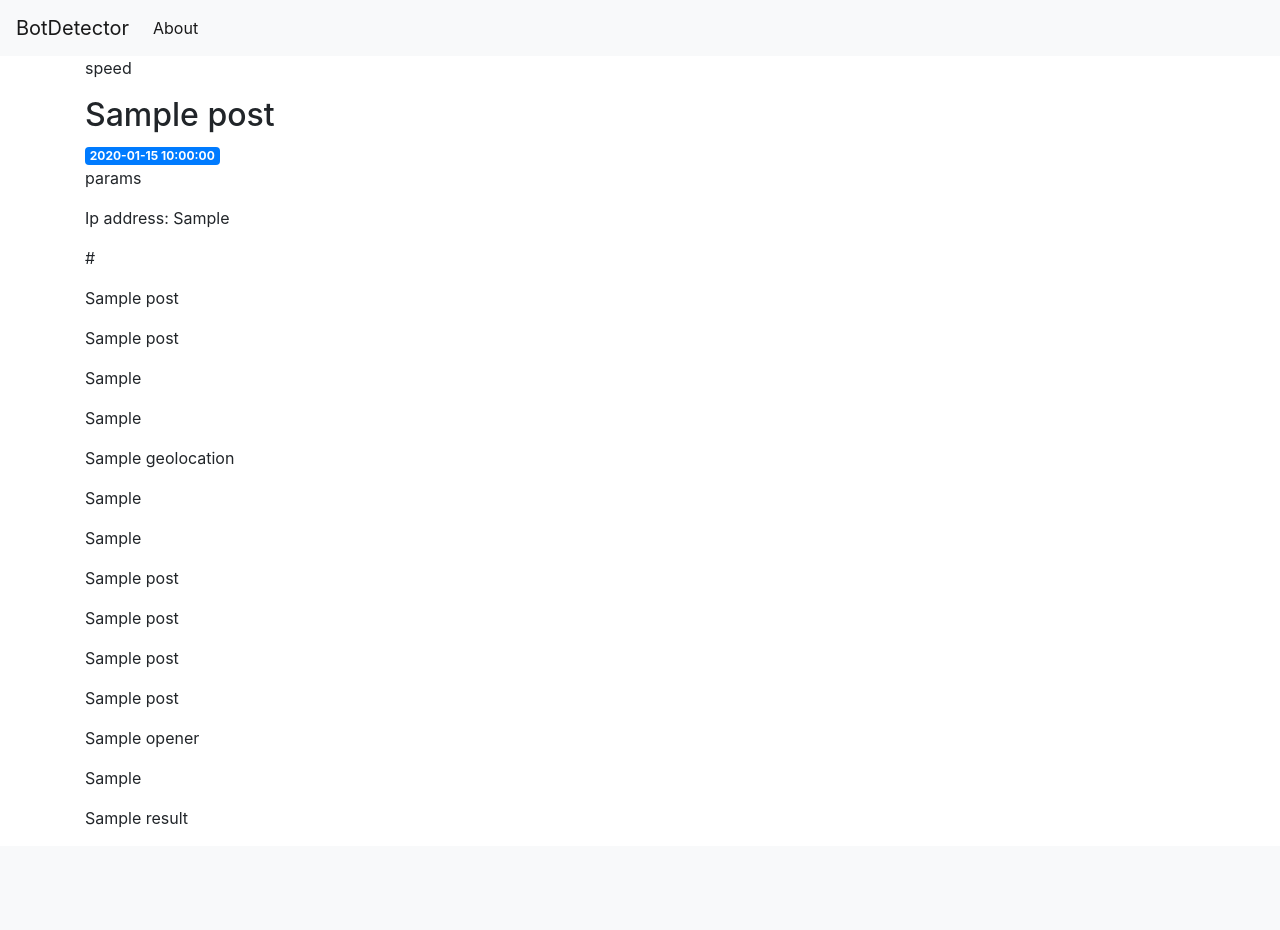
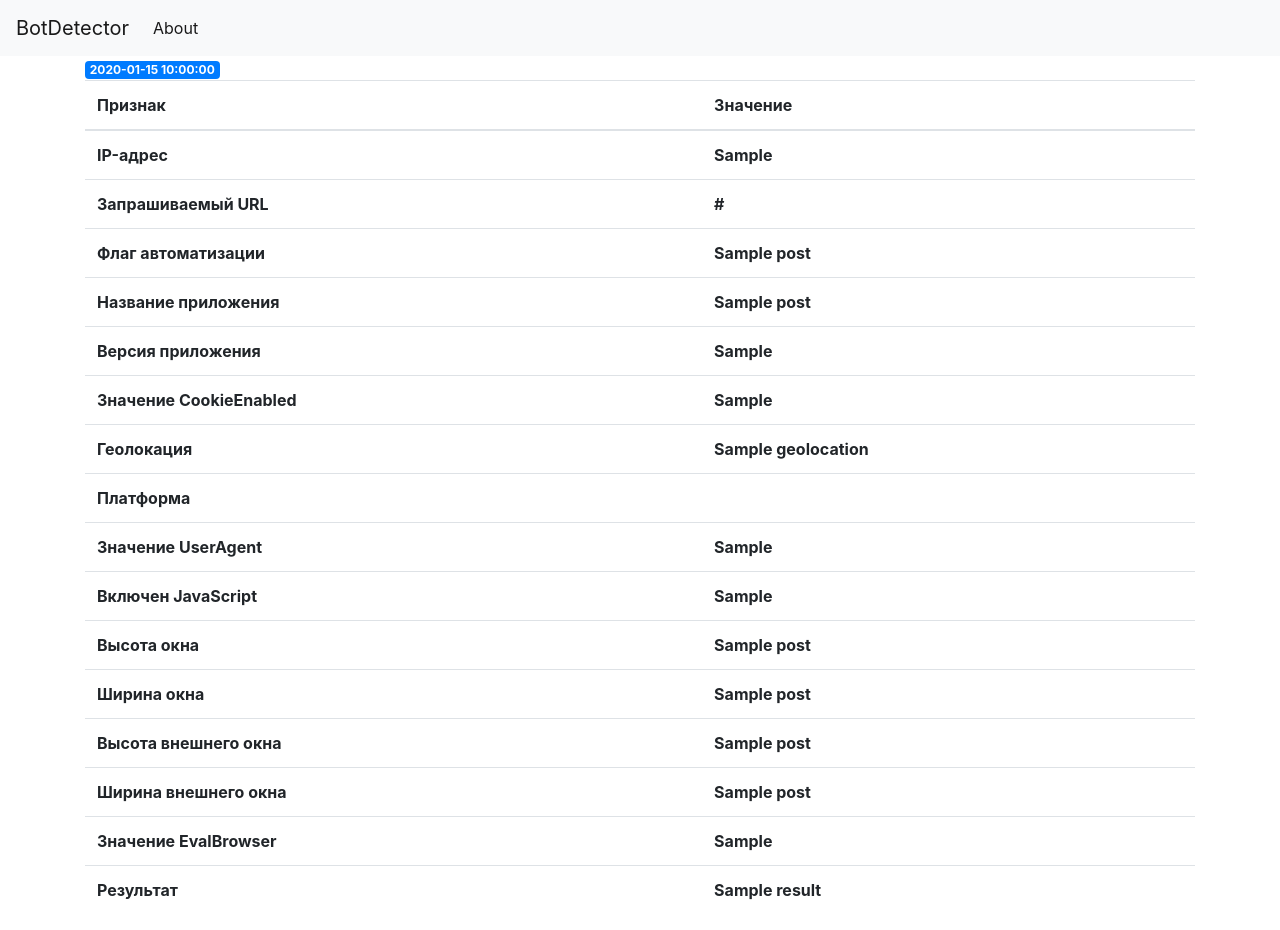
Before and after one commit to RedFox354/flask_diplom, a Flask app: template templates/post.html in a window 1280 px wide. Before the commit the page ends 827 px from the top, so only its background shows below. Run offline with Flask 2, Linux system fonts and the light colour scheme; the template is opened without the code that fills it: most values are stand-ins (such as "Sample title", 1, 10 or a date in 2020); lists and menus that the app fills with data are empty; some libraries are stand-ins or nearby versions.

Commit message:
table of bootstrap

```diff
--- a/app.py
+++ b/app.py
@@ -2,14 +2,10 @@
 from flask import Flask, render_template, request, jsonify
 from werkzeug.exceptions import abort
 import import_module as module
+from flask_cors import CORS
 
-'''
-def get_db_connection():
-    conn = sqlite3.connect('database.db')
-    conn.row_factory = sqlite3.Row
-    return conn
-'''
 app = Flask(__name__)
+CORS(app)
 
 @app.route('/', methods=['GET'])
 def index():
@@ -21,20 +17,14 @@
     ip_address = request.remote_addr
     data = request.get_json()
     module.process_data(data, ip_address)
-    return jsonify({'result': 'ok'})
-
-'''
-def get_data(post_id):
-    conn = get_db_connection()
-    post = conn.execute('SELECT * FROM data WHERE id = ?',
-                        (post_id,)).fetchone()
-    conn.close()
-    if post is None:
-        abort(404)
-    return post
-'''
+    response = jsonify({'result': 'ok'})
+    return response
 
 @app.route('/<int:post_id>')
 def post(post_id):
     post = module.get_data(post_id)
     return render_template('post.html', post=post)
+
+if __name__ == '__main__':
+    # run app in debug mode on port 5000
+    app.run(debug=True, port=5000)
--- a/import_module.py
+++ b/import_module.py
@@ -1,4 +1,5 @@
 import sqlite3
+from flask import Flask, render_template, request, jsonify
 
 def init_db():
     connection = sqlite3.connect('database.db')
@@ -26,25 +27,58 @@
     return data
 
 def process_data(data, ip_address):
-    print(data)
-    if (str(data[15])=="{'Result': 'undefined'}"):
-        data[15] = "Result: Wasn't suspicious activity"
-    elif (str(data[15])=="{'Result': 'wsb'}"):
-        data[15] = "Result: browser is automated"
-    elif (str(data[15])=="{'Result': 'csm'}"):
-        data[15] = "Result: Constant cursor speed"
-    elif (str(data[15])=="{'Result': 'gtlwm'}"):
-        data[15] = "Result: Went to link without mouse"
-    elif (str(data[15])=="{'Result': 'gthl'}"):
-        data[15] = "Result: Went to hidden link"
-    elif (str(data[15])=="{'Result': 'wsb'}"):
-        data[15] = "Result: Window sizes such as bot"
+    if 'URL' in data:
+        url = data['URL']
+    if 'Automated' in data:
+        automated = data['Automated']
+    if 'AppName' in data:
+        appname = data['AppName']
+    if 'AppVersion' in data:
+        appversion = data['AppVersion']
+    if 'CookieEnabled' in data:
+        cookieenabled = data['CookieEnabled']
+    if 'GeoLocation' in data:
+        geolocation = data['GeoLocation']
+    if 'Platform' in data:
+        platform = data['Platform']
+    if 'Useragent' in data:
+        useragent = data['Useragent']
+    if 'JavaEnabled' in data:
+        javaenabled = data['JavaEnabled']
+    if 'WindowHeight' in data:
+        windowheight = data['WindowHeight']
+    if 'WindowWidth' in data:
+        windowwidth = data['WindowWidth']
+    if 'WindowOutHeight' in data:
+        windowoutheigth = data['WindowOutHeight']
+    if 'WindowOutWidth' in data:
+        windowoutwidth = data['WindowOutWidth']
+    if 'Opener' in data:
+        opener = data['Opener']
+    if 'Eval' in data:
+        eval = data['Eval']
+    if 'Result' in data:
+        result = data['Result']
+
+    if (result =='undefined'):
+        result = "Wasn't suspicious activity"
+    elif (result =='wsb'):
+        result = "browser is automated"
+    elif (result =='csm'):
+        result = "Constant cursor speed"
+    elif (result =='gtlwm'):
+        result = "Went to link without mouse"
+    elif (result =='gthl'):
+        result = "Result: Went to hidden link"
+    elif (result =='wsb'):
+        result = "Window sizes such as bot"
     else:
-        data[15] = "Result: strange result"
+        result = "strange result"
+
     conn = get_db_connection()
     cur = conn.cursor()
     data = cur.execute('INSERT INTO data (ip, url, isAutomated, appName, appVersion, cookieEnabled, geolocation, platform, userAgent, javaEnabled, Height, Width, OutHeight, OutWidth, Opener, evalBrowser, result) VALUES (?,?,?,?,?,?,?,?,?,?,?,?,?,?,?,?,?)',
-                    (str(ip_address),str(data[0]),str(data[1]),str(data[2]),str(data[3]),str(data[4]),str(data[5]),str(data[6]),str(data[7]),str(data[8]),str(data[9]),str(data[10]),str(data[11]),str(data[12]),str(data[13]),str(data[14]),str(data[15])))
+                    (str(ip_address),str(url),str(automated),str(appname),str(appversion),str(cookieenabled),str(geolocation),str(platform),str(useragent),str(javaenabled),str(windowheight),str(windowwidth),str(windowoutheigth),str(windowoutwidth),str(opener),str(eval),str(result)))
     conn.commit()
     conn.close()
     return 0
--- a/static/js/mouse_moving.js
+++ b/static/js/mouse_moving.js
@@ -49,15 +49,16 @@
  for (let a=0; a<=mass.length-1; a++){
    sum_mousetravel+=mass[a];
  }
- if((int(mass[1])==int(sum_mousetravel/mass.length))&&(mass[1]!=0))
+ if((Math.round(mass[1])==Math.round(sum_mousetravel/mass.length))&&(mass[1]<1))
   {
+    alert(mass[1]);
     //result="csm";//constant speed of cursor
-    send_json("csm");
+    //send_json("csm");
   }
  mass=[];
  cursorSpeed = Math.round(sum_mousetravel/5);
   if(Math.abs(cursorSpeed2-cursorSpeed)>60){cursorSpeed2=cursorSpeed;} else {cursorSpeed=0;}
- document.getElementById("target").innerHTML=cursorSpeed;
+ //document.getElementById("target").innerHTML=cursorSpeed;
  } ;
 ///////////////////////////////////////////////////////////////////////////////////////////////
 var myLinks = document.getElementsByTagName("a"); //trigger for myLinks
@@ -75,24 +76,24 @@
  function send_json(p){
    result=p;//going to hidden link
    //exactly_bot = true;
-   var server_data = [
-     {"URL": newURL},
-     {"Automated": isAutomated},
-     {"AppName": appName},
-     {"AppVersion": appVersion},
-     {"CookieEnabled": cookieEnabled},
-     {"GeoLocation": geolocation},
-     {"Platform": platform},
-     {"Useragent": userAgent},
-     {"JavaEnabled": javaEnabled},
-     {"WindowHeight": windowHeight},
-     {"WindowWidth": windowWidth},
-     {"WindowOutHeight": windowOutHeight},
-     {"WindowOutWidth": windowOutWidth},
-     {"Opener": opener},
-     {"Eval": evalBrowser},
-     {"Result": result}
-    ];
+   var server_data = {
+     "URL": newURL,
+     "Automated": isAutomated,
+     "AppName": appName,
+     "AppVersion": appVersion,
+     "CookieEnabled": cookieEnabled,
+     "GeoLocation": geolocation,
+     "Platform": platform,
+     "Useragent": userAgent,
+     "JavaEnabled": javaEnabled,
+     "WindowHeight": windowHeight,
+     "WindowWidth": windowWidth,
+     "WindowOutHeight": windowOutHeight,
+     "WindowOutWidth": windowOutWidth,
+     "Opener": opener,
+     "Eval": evalBrowser,
+     "Result": result
+   };
     $.ajax({
        type: "POST",
        url: "/",
@@ -132,4 +133,4 @@
  });
 ///////////////////////////////////////////////////////////////////////////////////////////////
 var HidenLink = document.getElementById("HidenLink"); //HidenLink
-HidenLink.onload = send_json("gthl")//going to hidden link
+//HidenLink.onload = send_json("gthl")//going to hidden link
--- a/static/js/navigator.js
+++ b/static/js/navigator.js
@@ -20,24 +20,24 @@
   }
 //-----------------------------------------------------------------------------------------------------------
 window.onload = function() {
-var server_data = [
-  {"URL": newURL},
-  {"Automated": isAutomated},
-  {"AppName": appName},
-  {"AppVersion": appVersion},
-  {"CookieEnabled": cookieEnabled},
-  {"GeoLocation": geolocation},
-  {"Platform": platform},
-  {"Useragent": userAgent},
-  {"JavaEnabled": javaEnabled},
-  {"WindowHeight": windowHeight},
-  {"WindowWidth": windowWidth},
-  {"WindowOutHeight": windowOutHeight},
-  {"WindowOutWidth": windowOutWidth},
-  {"Opener": opener},
-  {"Eval": evalBrowser},
-  {"Result": result}
- ];
+var server_data = {
+  "URL": newURL,
+  "Automated": isAutomated,
+  "AppName": appName,
+  "AppVersion": appVersion,
+  "CookieEnabled": cookieEnabled,
+  "GeoLocation": geolocation,
+  "Platform": platform,
+  "Useragent": userAgent,
+  "JavaEnabled": javaEnabled,
+  "WindowHeight": windowHeight,
+  "WindowWidth": windowWidth,
+  "WindowOutHeight": windowOutHeight,
+  "WindowOutWidth": windowOutWidth,
+  "Opener": opener,
+  "Eval": evalBrowser,
+  "Result": result
+};
  $.ajax({
     type: "POST",
     url: "/",
--- a/templates/base.html
+++ b/templates/base.html
@@ -27,7 +27,7 @@
         </div>
     </nav>
     <div class="container">
-      <p id="target">speed</p>
+      <!-- <p id="target">speed</p> -->
         {% block content %} {% endblock %}
     </div>
 
--- a/templates/post.html
+++ b/templates/post.html
@@ -1,6 +1,82 @@
 {% extends 'base.html' %}
 
 {% block content %}
+<span class="badge badge-primary">{{ post['created'] }}</span>
+<table class="table">
+  <thead>
+    <tr>
+      <th scope="col">Признак</th>
+      <th scope="col">Значение</th>
+    </tr>
+  </thead>
+  <tbody>
+    <tr>
+      <th scope="row">IP-адрес</th>
+      <th scope="row">{{ post['ip'] }}</th>
+    </tr>
+    <tr>
+      <th scope="row">Запрашиваемый URL</th>
+      <th scope="row">{{ post['url'] }}</th>
+    </tr>
+    <tr>
+      <th scope="row">Флаг автоматизации</th>
+      <th scope="row">{{ post[4] }}</th>
+    </tr>
+    <tr>
+      <th scope="row">Название приложения</th>
+      <th scope="row">{{ post['AppName'] }}</th>
+    </tr>
+    <tr>
+      <th scope="row">Версия приложения</th>
+      <th scope="row">{{ post['AppVersion'] }}</th>
+    </tr>
+    <tr>
+      <th scope="row">Значение CookieEnabled</th>
+      <th scope="row">{{ post['CookieEnabled'] }}</th>
+    </tr>
+    <tr>
+      <th scope="row">Геолокация</th>
+      <th scope="row">{{ post['Geolocation'] }}</th>
+    </tr>
+    <tr>
+      <th scope="row">Платформа</th>
+      <th scope="row">{{ post['Platform'] }}</th>
+    </tr>
+    <tr>
+      <th scope="row">Значение UserAgent</th>
+      <th scope="row">{{ post['UserAgent'] }}</th>
+    </tr>
+    <tr>
+      <th scope="row">Включен JavaScript</th>
+      <th scope="row">{{ post['JavaEnabled'] }}</th>
+    </tr>
+    <tr>
+      <th scope="row">Высота окна</th>
+      <th scope="row">{{ post[12] }}</th>
+    </tr>
+    <tr>
+      <th scope="row">Ширина окна</th>
+      <th scope="row">{{ post[13] }}</th>
+    </tr>
+    <tr>
+      <th scope="row">Высота внешнего окна</th>
+      <th scope="row">{{ post[14] }}</th>
+    </tr>
+    <tr>
+      <th scope="row">Ширина внешнего окна</th>
+      <th scope="row">{{ post[15] }}</th>
+    </tr>
+    <tr>
+      <th scope="row">Значение EvalBrowser</th>
+      <th scope="row">{{ post['EvalBrowser'] }}</th>
+    </tr>
+    <tr>
+      <th scope="row">Результат</th>
+      <th scope="row">{{ post['result'] }}</th>
+    </tr>
+  </tbody>
+</table>
+    <!---
     <h2>{% block title %} {{ post['title'] }} {% endblock %}</h2>
     <span class="badge badge-primary">{{ post['created'] }}</span>
     <p>params</p>
@@ -20,5 +96,5 @@
     <p>{{ post[15] }}</p>
     <p>{{ post['Opener'] }}</p>
     <p>{{ post['EvalBrowser'] }}</p>
-    <p>{{ post['result'] }}</p>
+    <p>{{ post['result'] }}</p>-->
 {% endblock %}
```
Also changed, not shown: database.db.
